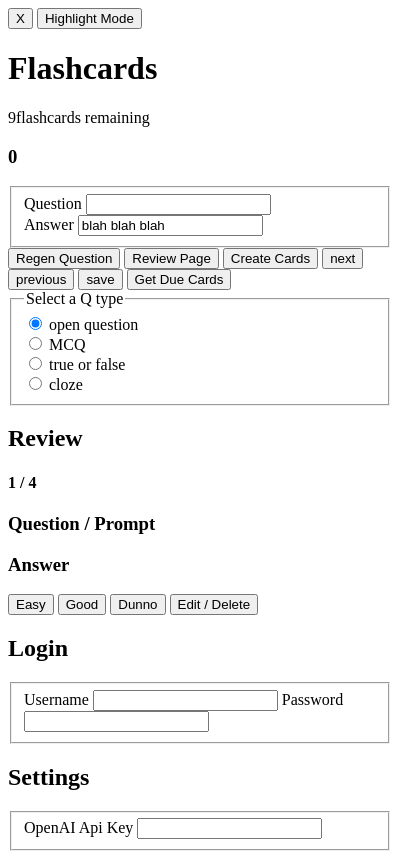
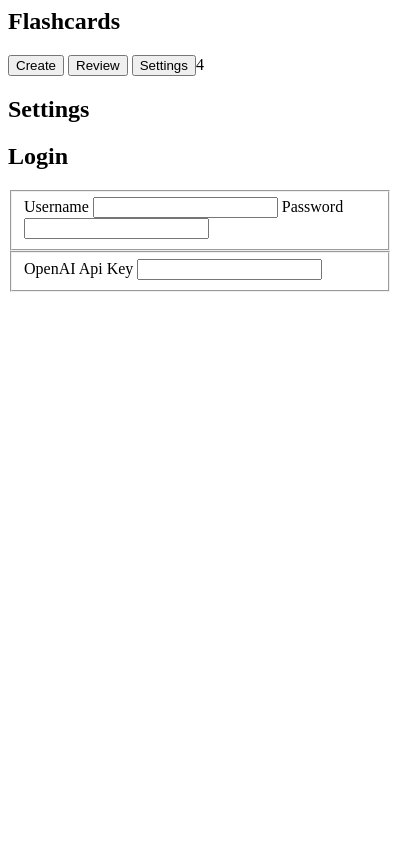
Before and after one commit to JJJUhlar/auto-flashcards-plugin, a browser extension: page popup/popup.html in a window 400 px wide. Drawn offline with Linux system fonts and the light colour scheme.

Commit message:
change panels with buttons

```diff
--- a/popup/popup.html
+++ b/popup/popup.html
@@ -1,11 +1,17 @@
 <html>
     <script defer src="popup.js"></script>
-    <button>X</button>
-    <button>Highlight Mode</button>
+
+    <section class="nav">
         <h1>Flashcards</h1>
-    <p>9flashcards remaining</p>
+        <button id="create-panel-button">Create</button>
+        <button id="review-panel-button">Review</button>
+        <button id="settings-panel-button">Settings</button>4
+    </section>
 
-    <h3 id="numCards">0</h3>
+
+    <section id="create-panel" hidden>
+
+        <h3 id="numCards"></h3>
         <fieldset>
             <div>
                 <label for="flashcardPrompt">Question</label>
@@ -16,15 +22,48 @@
                 <input id="flashcardAnswer" value="blah blah blah" />
             </div>
         </fieldset>
-
-    <button id="RefreshQuestion">Regen Question</button>
-    <button id="RefreshQuestion">Review Page</button>
-    <button id="getButton" >Create Cards</button>
         <button id="nextCardButton" >next</button>
         <button id="previousCardButton" >previous</button>
-    <button id="saveCardsButton" >save</button>
+        <button id="getButton" >Create Cards</button>
+        <button id="saveCardsButton" >Save Cards</button>
+        <button id="RefreshQuestion">Regen Card</button>
+        <!-- <button id="RefreshQuestion">Review Page</button> -->
+    </section>
+
+    <section id="review-panel" hidden>
         <button id="getDueCardsButton" >Get Due Cards</button>
+        <h2>Review</h2>
+        <div>
+            <h4>1 / 4</h4>
+            <h3>Question / Prompt</h3>
+            <h3>Answer</h3>
+            <button>Easy</button>
+            <button>Good</button>
+            <button>Dunno</button>
+            <button>Edit / Delete</button>
+        </div>
+
+    </section>
+
     <!-- Below should be checkboxes probably -->
+
+    <section id="settings-panel" >
+        <h1>Settings</h1>
+        <h2>Login</h2>
+        <fieldset>
+            <label for="username">Username</label>
+            <input id="username" />
+            <label for="password">Password</label>
+            <input id="password" />
+        </fieldset>
+        <fieldset>
+            <label for="api_key">OpenAI Api Key</label>
+            <input id="api_key" />
+        </fieldset>
+    </section>
+</html>
+
+<!--
 <fieldset>
     <legend>Select a Q type</legend>
     <div>
@@ -44,32 +83,4 @@
         <label for="cloze">cloze</label>
     </div>
 </fieldset>
-    <section>
-        <h2>Review</h2>
-        <div>
-            <h4>1 / 4</h4>
-            <h3>Question / Prompt</h3>
-            <h3>Answer</h3>
-            <button>Easy</button>
-            <button>Good</button>
-            <button>Dunno</button>
-            <button>Edit / Delete</button>
-        </div>
-    </section>
-    <section>
-        <h2>Login</h2>
-        <fieldset>
-            <label for="username">Username</label>
-            <input id="username" />
-            <label for="password">Password</label>
-            <input id="password" />
-        </fieldset>
-    </section>
-    <section>
-        <h2>Settings</h2>
-        <fieldset>
-            <label for="api_key">OpenAI Api Key</label>
-            <input id="api_key" />
-        </fieldset>
-    </section>
-</html>
+ -->
--- a/popup/popup.js
+++ b/popup/popup.js
@@ -1,3 +1,4 @@
+
 const question = document.getElementById('flashcardAnswer')
 const answer = document.getElementById('flashcardPrompt')
 const numCards = document.getElementById('numCards')
@@ -8,8 +9,44 @@ const next = document.getElementById('nextCardButton')
 const previous = document.getElementById('previousCardButton')
 const getDueCardsButton = document.getElementById('getDueCardsButton')
 
+const reviewPanelButton = document.getElementById('review-panel-button')
+const createPanelButton = document.getElementById('create-panel-button')
+const settingsPanelButton = document.getElementById('settings-panel-button')
+
+const reviewPanel = document.getElementById('review-panel')
+const createPanel = document.getElementById('create-panel')
+const settingsPanel = document.getElementById('settings-panel')
 
 let currentCardIndex = 0;
+
+
+const panels_lookup = {
+	"review-panel-button": reviewPanel,
+	"create-panel-button":	createPanel,
+	"settings-panel-button": settingsPanel
+}
+const panel_buttons = Object.keys(panels_lookup)
+
+changePanel = (e) => {
+	for (let panel_button of panel_buttons) {
+
+		if (panel_button === e.target.id) {
+			panels_lookup[e.target.id]['hidden'] = false
+		} else {
+			panels_lookup[panel_button]['hidden'] = true
+		}
+
+	}
+
+
+	// for (panel of panel_buttons) {
+
+	// 	if (e.target.id === panel) {
+	// 		panels_lookup[e.target.id].hidden = false
+	// 	}
+	// 	panels_lookup[panel].hidden = true;
+	// }
+}
 
 updateCardNum = () => {
   chrome.storage.session.get("flashcards")
@@ -147,3 +184,7 @@ save.addEventListener('click', sendCards)
 next.addEventListener("click", changeCard)
 previous.addEventListener("click", changeCard)
 getDueCardsButton.addEventListener("click", getDueCards)
+
+reviewPanelButton.addEventListener("click", changePanel)
+createPanelButton.addEventListener("click", changePanel)
+settingsPanelButton.addEventListener("click", changePanel)
```
Lines whose indentation alone changed are shown as unchanged.
